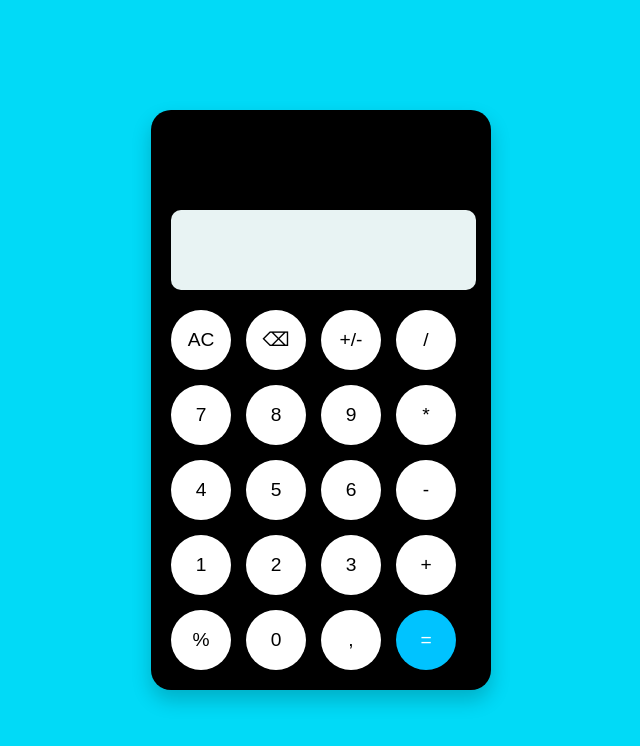
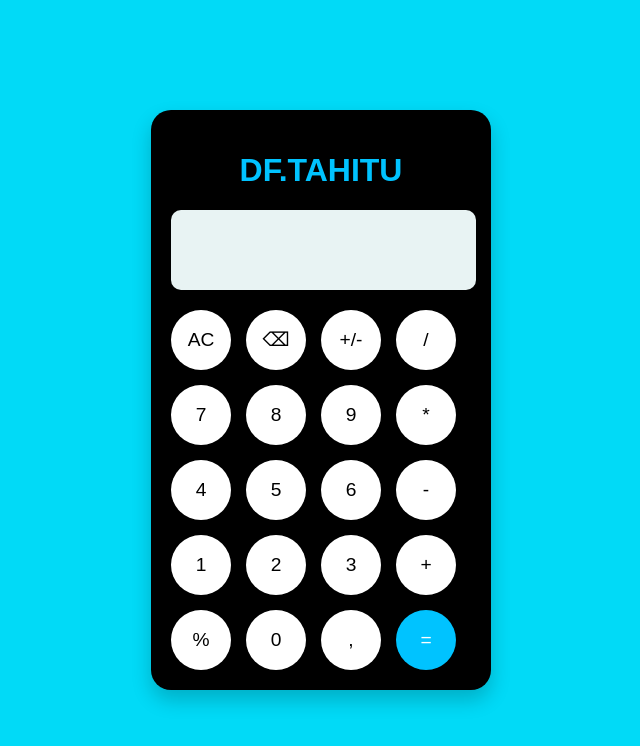
Before and after one commit to TahituDanny/Calculator, a plain HTML site: page index.html in a window 1280 px wide. Shown: the whole page, without its empty margins (319-959 px from the left). Drawn offline with Linux system fonts and the light colour scheme.

Commit message:
Update style.css

```diff
--- a/style.css
+++ b/style.css
@@ -7,7 +7,10 @@ body {
     height: 100vh;
     margin: 0;
 }
-
+h1 {
+    color: #00c3ff;
+    text-align: center;
+}
 .calculator {
     background-color: #000000;
     border-radius: 20px;
```
